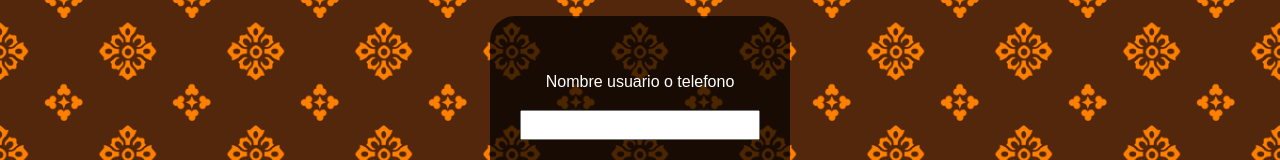
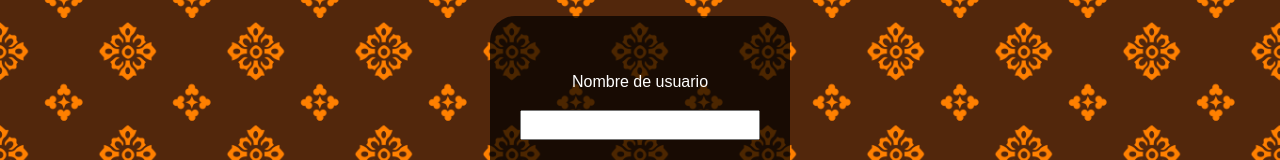
Before and after one commit to EliasF96/Brillat-front, a React (Vite) app: page /login in a window 1280 px wide. Shown: the part 154-314 px from the top of the page. Built offline with nearby package versions, Linux system fonts and the light colour scheme.

Commit message:
Update Login.jsx

```diff
--- a/components/Login.jsx
+++ b/components/Login.jsx
@@ -42,7 +42,7 @@ export const Login = () => {
     <>
       <Header />
       <form onSubmit={e => loginSubmit(e)} method="post" className='loginForm'><br />
-        <p>Nombre usuario o telefono</p>
+        <p>Nombre de usuario</p>
         <input onChange={e => setFormValues(e.target)} type="text" name="username" id="username" /><br />
 
         <p>Contraseña</p>
```
